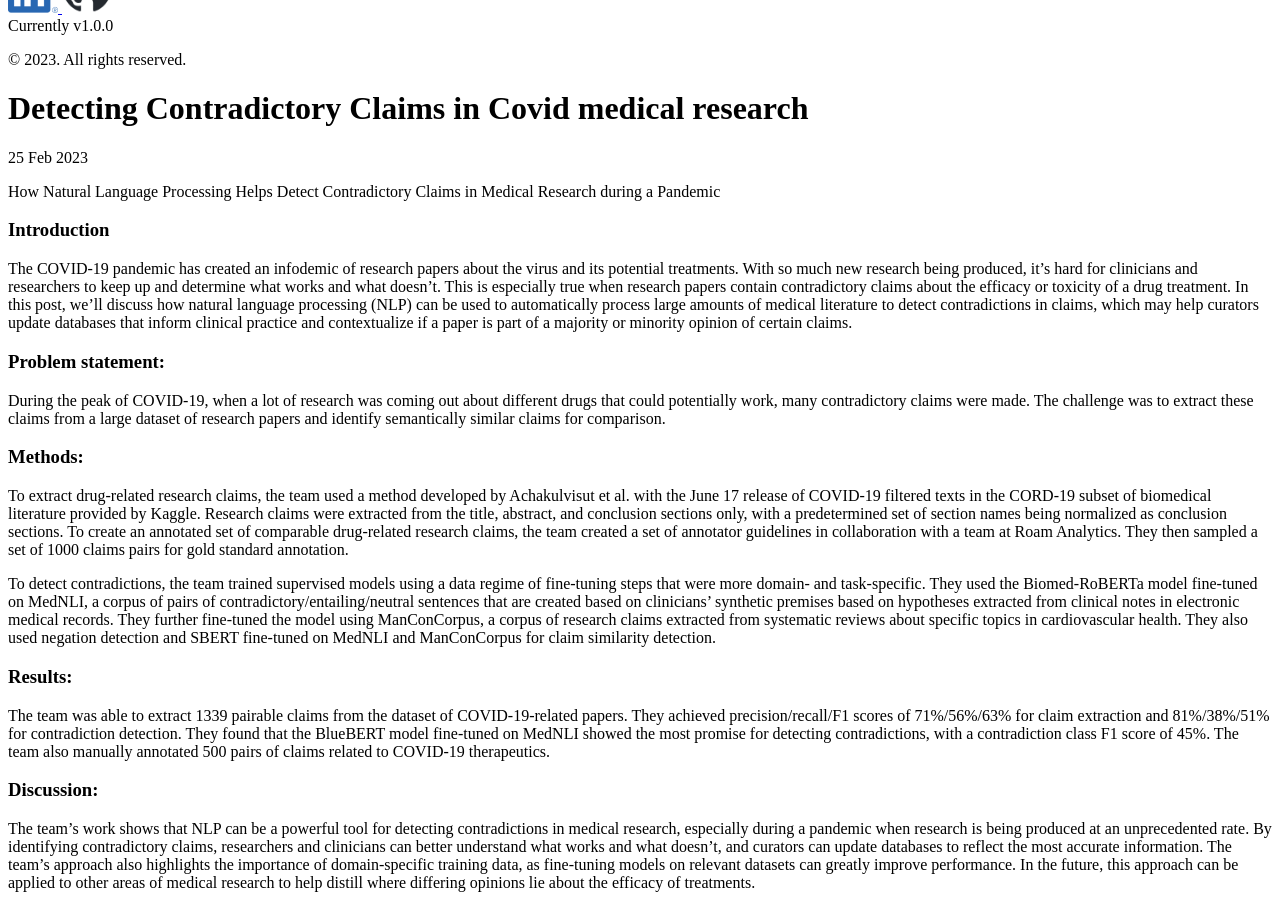
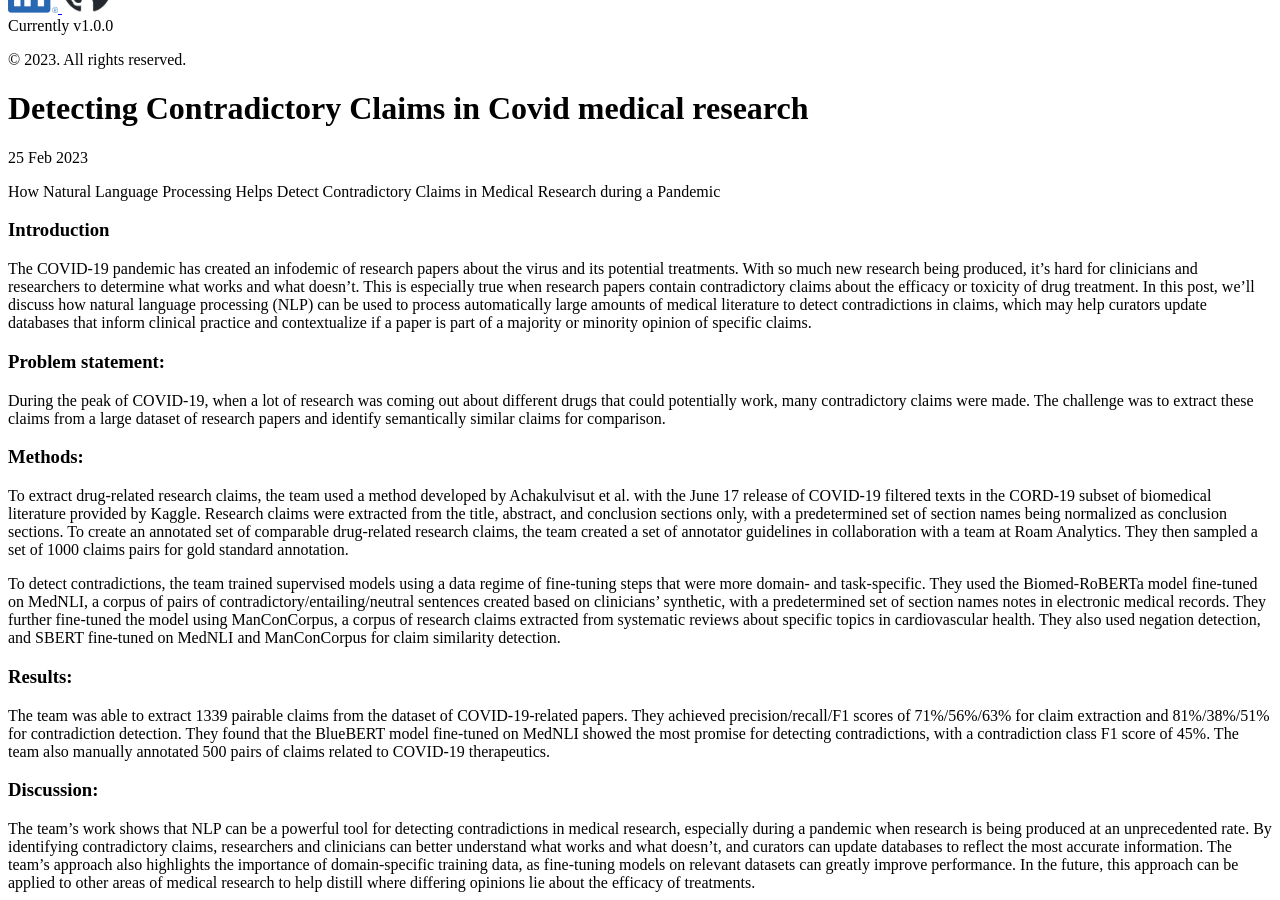
Before and after one commit to 97harsh/97harsh.github.io, a Jekyll site: the page built from _posts/2023-02-25-contradictory-claims.md, in a window 1280 px wide and 900 px high, scrolled down 1141 px. Built offline with Jekyll 4.4.1, drawn with Linux system fonts in a browser that asks for light colours; Markdown is read by kramdown in place of the engine named in the settings.

Commit message:
modified contradictory with comments

```diff
--- a/_posts/2023-02-25-contradictory-claims.md
+++ b/_posts/2023-02-25-contradictory-claims.md
@@ -7,8 +7,11 @@
 
 ### Introduction
 
-The COVID-19 pandemic has created an infodemic of research papers about the virus and its potential treatments. With so much new research being produced, it's hard for clinicians and researchers to keep up and determine what works and what doesn't. This is especially true when research papers contain contradictory claims about the efficacy or toxicity of a drug treatment. In this post, we'll discuss how natural language processing (NLP) can be used to automatically process large amounts of medical literature to detect contradictions in claims, which may help curators update databases that inform clinical practice and contextualize if a paper is part of a majority or minority opinion of certain claims.
-
+The COVID-19 pandemic has created an infodemic of research papers about the virus and its potential treatments. With so much new research being produced, it's hard for clinicians and researchers to determine what works and what doesn't. This is especially true when research papers contain contradictory claims about the efficacy or toxicity of drug treatment. In this post, we'll discuss how natural language processing (NLP) can be used to process automatically large amounts of medical literature to detect contradictions in claims, which may help curators update databases that inform clinical practice and contextualize if a paper is part of a majority or minority opinion of specific claims.
+<!-- add links to research on how we extracted the claims -->
+<!-- add links to the repo we built -->
+<!-- Add a link to CORD dataset -->
+<!-- Add links to the analysis we did and some excerpts on what we uncovered -->
 ### Problem statement:
 
 During the peak of COVID-19, when a lot of research was coming out about different drugs that could potentially work, many contradictory claims were made. The challenge was to extract these claims from a large dataset of research papers and identify semantically similar claims for comparison.
@@ -17,7 +20,7 @@
 
 To extract drug-related research claims, the team used a method developed by Achakulvisut et al. with the June 17 release of COVID-19 filtered texts in the CORD-19 subset of biomedical literature provided by Kaggle. Research claims were extracted from the title, abstract, and conclusion sections only, with a predetermined set of section names being normalized as conclusion sections. To create an annotated set of comparable drug-related research claims, the team created a set of annotator guidelines in collaboration with a team at Roam Analytics. They then sampled a set of 1000 claims pairs for gold standard annotation.
 
-To detect contradictions, the team trained supervised models using a data regime of fine-tuning steps that were more domain- and task-specific. They used the Biomed-RoBERTa model fine-tuned on MedNLI, a corpus of pairs of contradictory/entailing/neutral sentences that are created based on clinicians’ synthetic premises based on hypotheses extracted from clinical notes in electronic medical records. They further fine-tuned the model using ManConCorpus, a corpus of research claims extracted from systematic reviews about specific topics in cardiovascular health. They also used negation detection and SBERT fine-tuned on MedNLI and ManConCorpus for claim similarity detection.
+To detect contradictions, the team trained supervised models using a data regime of fine-tuning steps that were more domain- and task-specific. They used the Biomed-RoBERTa model fine-tuned on MedNLI, a corpus of pairs of contradictory/entailing/neutral sentences created based on clinicians’ synthetic, with a predetermined set of section names notes in electronic medical records. They further fine-tuned the model using ManConCorpus, a corpus of research claims extracted from systematic reviews about specific topics in cardiovascular health. They also used negation detection, and SBERT fine-tuned on MedNLI and ManConCorpus for claim similarity detection.
 
 ### Results:
 
```
